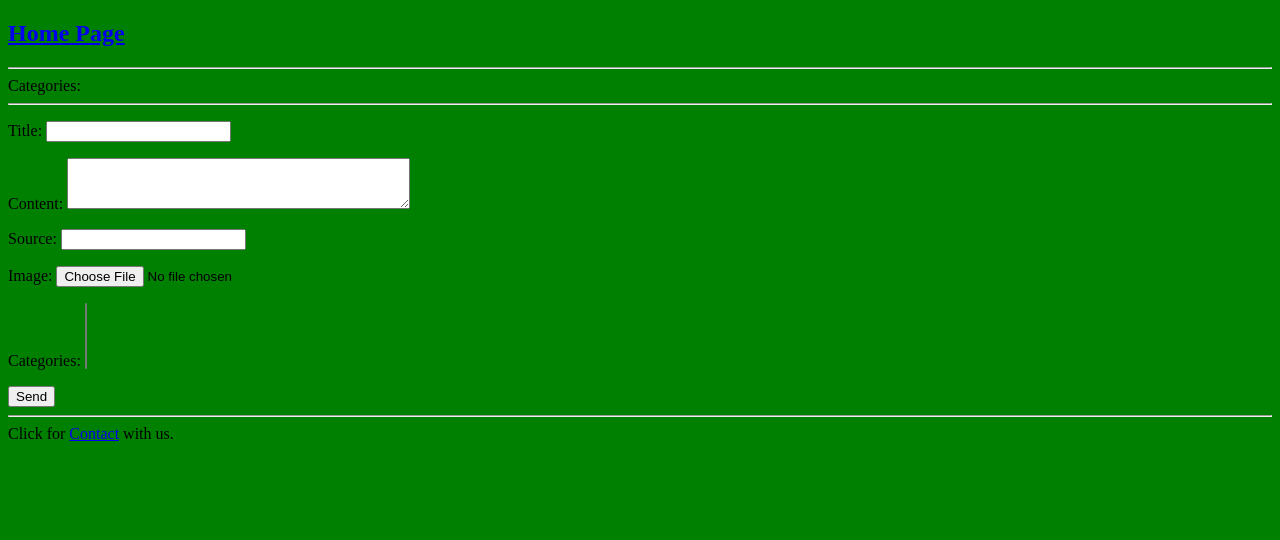
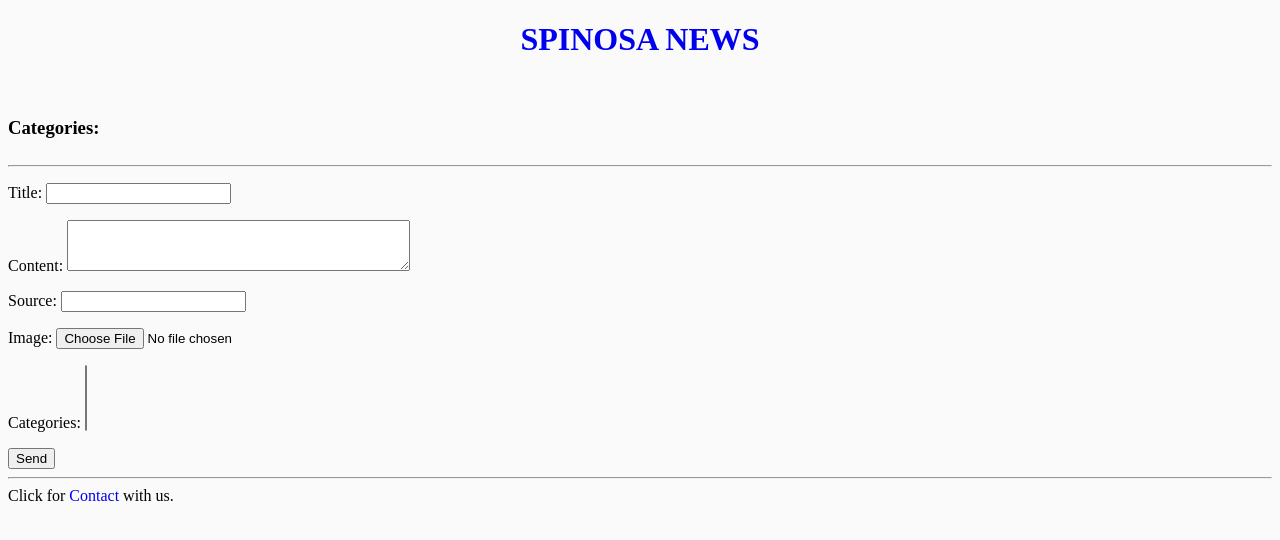
Before and after one commit to lyk2017-python/Spinosa, a Django app: page / in a window 1280 px wide. Shown: the top 540 px of the page. Run offline with Django 3.2, Linux system fonts and the light colour scheme; data that the repository does not hold is empty.

Commit message:
base.html modified, simple css work.

```diff
--- a/spinosanews/news/static/css/style.css
+++ b/spinosanews/news/static/css/style.css
@@ -1,3 +1,15 @@
 body {
-    background-color: green;
+    background-color: #fafafa;
 }
+
+h1 {
+    text-align: center;
+}
+
+a{
+    text-decoration: none;
+}
+
+h3{
+    display: inline-block;
+}
--- a/spinosanews/news/templates/news/base.html
+++ b/spinosanews/news/templates/news/base.html
@@ -7,16 +7,18 @@
     <link rel="stylesheet" href='{% static "css/style.css" %}'>
 </head>
 <body>
-    <h2><a href={% url "home" %}>Home Page</a></h2>
-
-    <hr>
+    <h1><a href={% url "home" %}>SPINOSA NEWS</a></h1><br>
+     <h3>
     Categories:
     {% for cat in categories %}
-    <a href="{% url "categorydetail" slug=cat.slug %}">{{cat.name|title}}</a>
+   <a href="{% url "categorydetail" slug=cat.slug %}">{{cat.name|title}}</a>
     {% endfor %}
-
+    </h3>
     <hr>
 {% block body %}
 {% endblock %}
+
+<hr>
+Click for <a href="{% url "contact" %}">Contact</a> with us.
 </body>
 </html>
--- a/spinosanews/news/templates/news/news_list.html
+++ b/spinosanews/news/templates/news/news_list.html
@@ -19,7 +19,6 @@
     {{form.as_p}}
     <button type="submit">Send</button>
 </form>
-<hr>
-Click for <a href="{% url "contact" %}">Contact</a> with us.
+
 
 {% endblock %}
```
